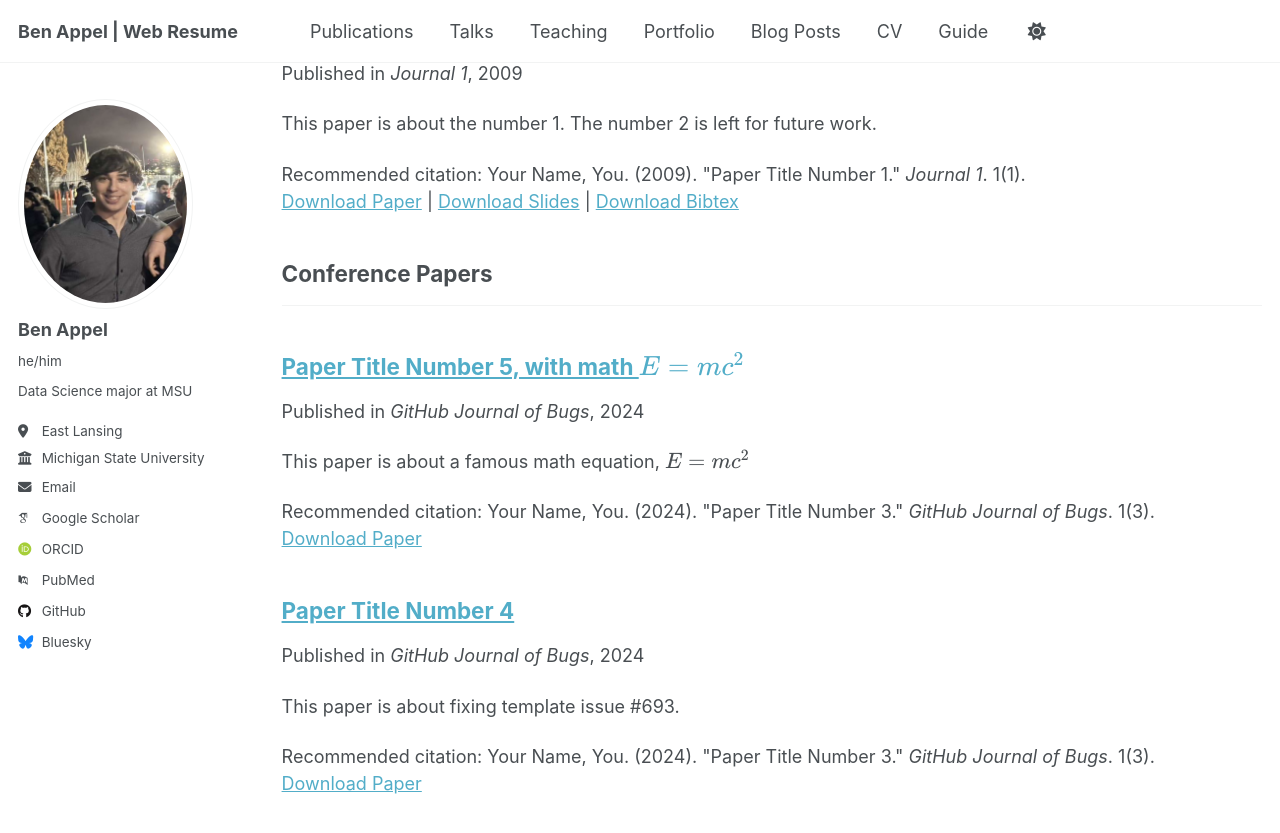
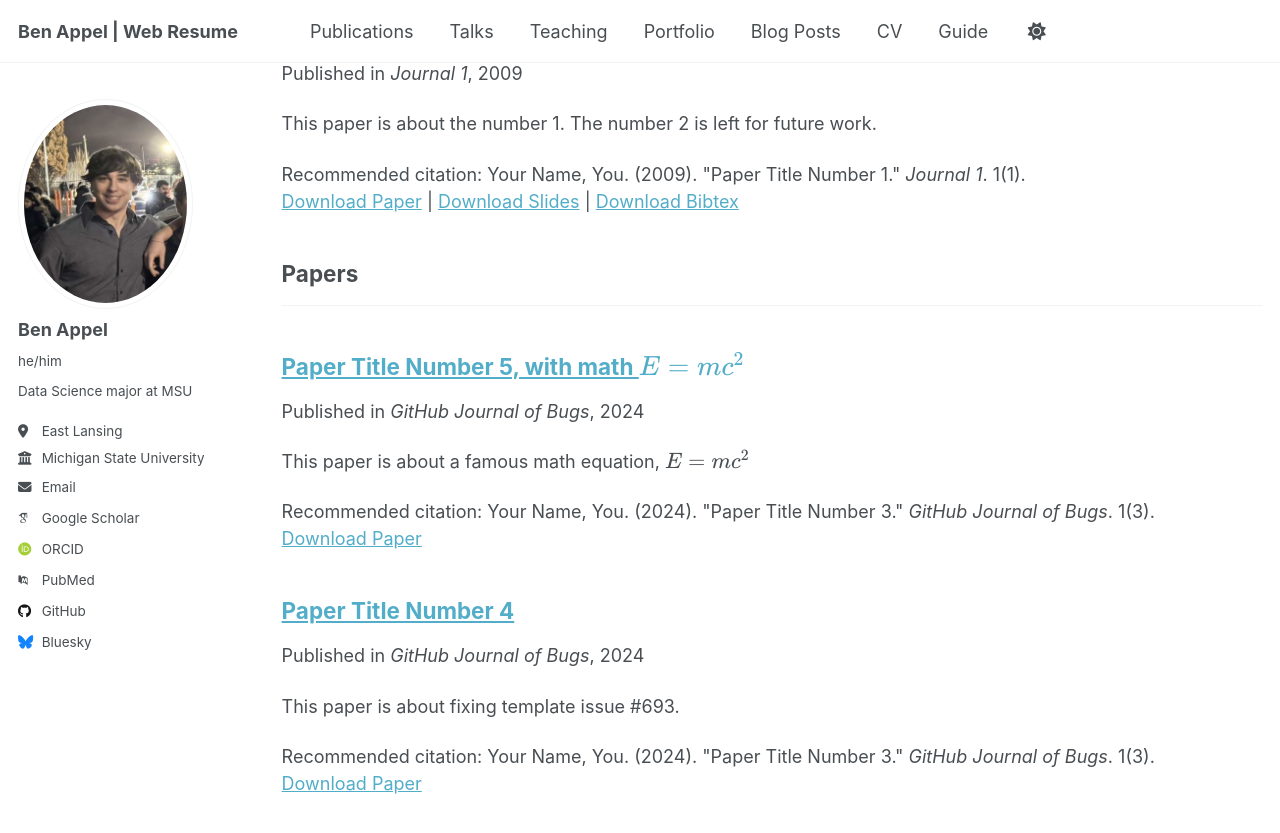
Before and after one commit to benpeok/benpeok.github.io, a Jekyll site: the page built from _pages/publications.html, in a window 1280 px wide and 900 px high, scrolled down 779 px. Shown: the top 833 px of the window. Built offline with Jekyll 4.4.1, drawn with Linux system fonts in a browser that asks for light colours; some web fonts are replaced.

Commit message:
final Update _config.yml

```diff
--- a/_config.yml
+++ b/_config.yml
@@ -83,7 +83,7 @@ publication_category:
   manuscripts:
     title: 'Journal Articles'
   conferences:
-    title: 'Conference Papers'
+    title: 'Papers'
 
 # Site Settings
 teaser                   :  # filename of teaser fallback teaser image placed in /images/, .e.g. "500x300.png"
```
